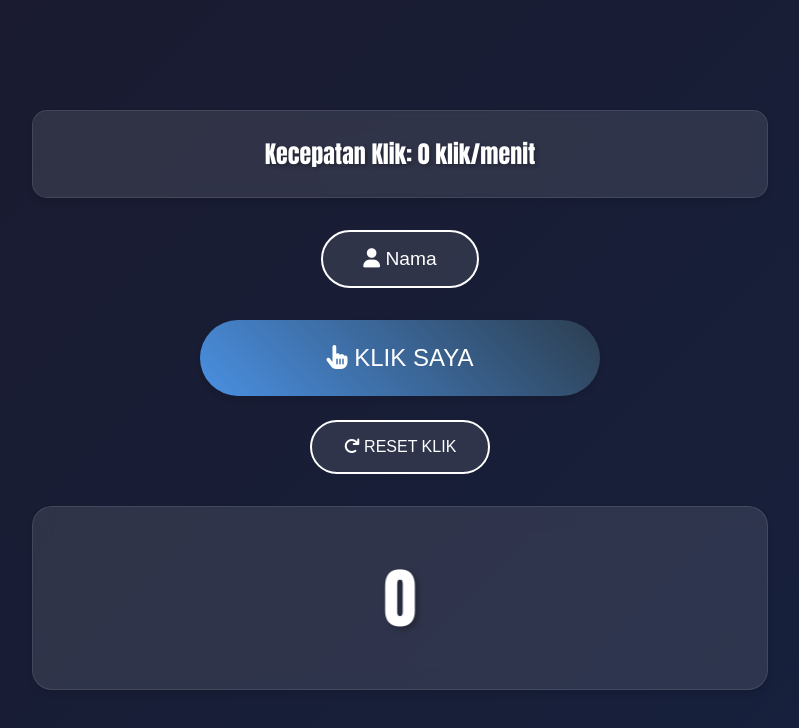
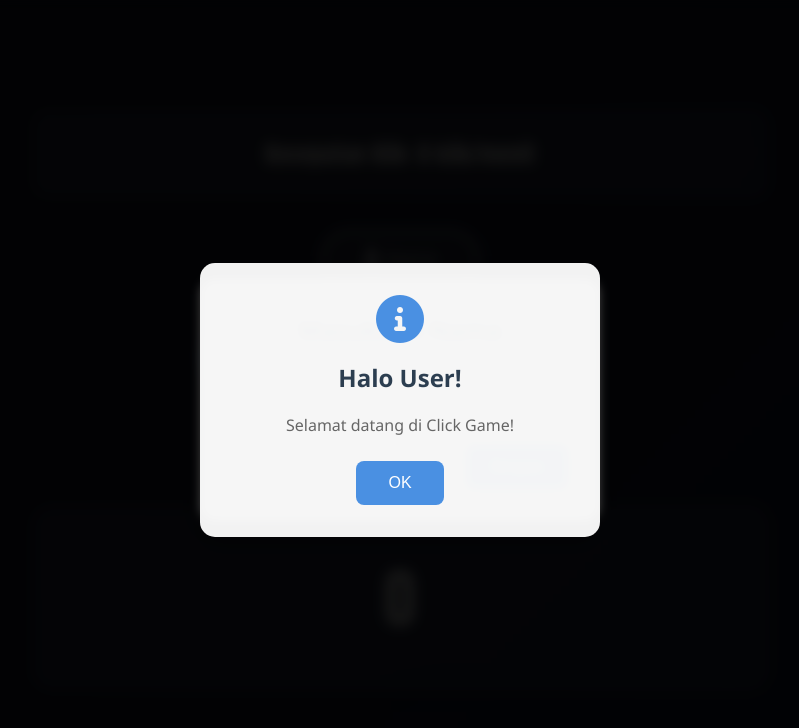
Before and after one commit to Jakinisme/click-game, a plain HTML site: page index.html in a window 1280 px wide. Shown: the whole page, without its empty margins (240-1039 px from the left). Drawn offline with Linux system fonts and the light colour scheme.

Commit message:
changing file path

```diff
--- a/index.html
+++ b/index.html
@@ -75,7 +75,7 @@
             </div>
         </div>
     </div>
-    <script src="function/popup.js"></script>
+    <script src="main/popup.js"></script>
     <script src="script.js"></script>
 </body>
 </html>
```
